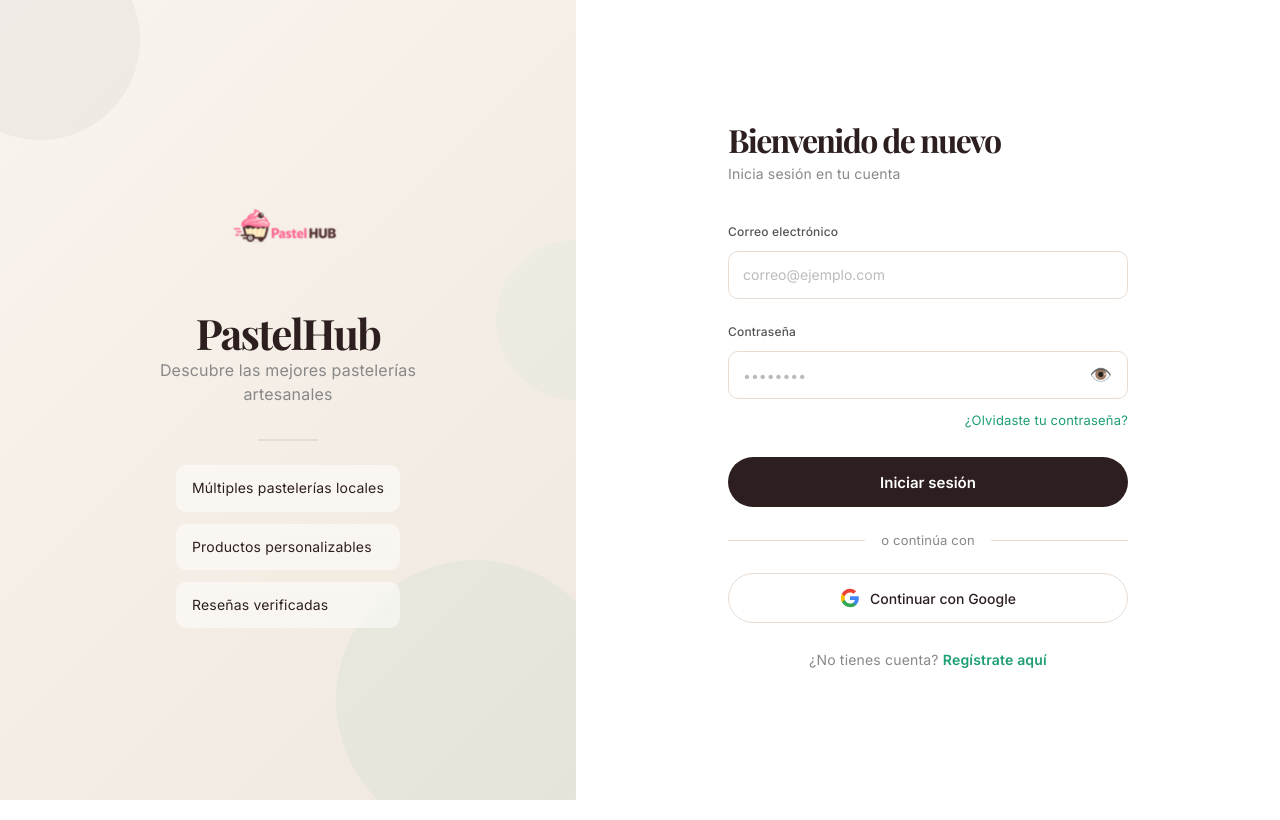
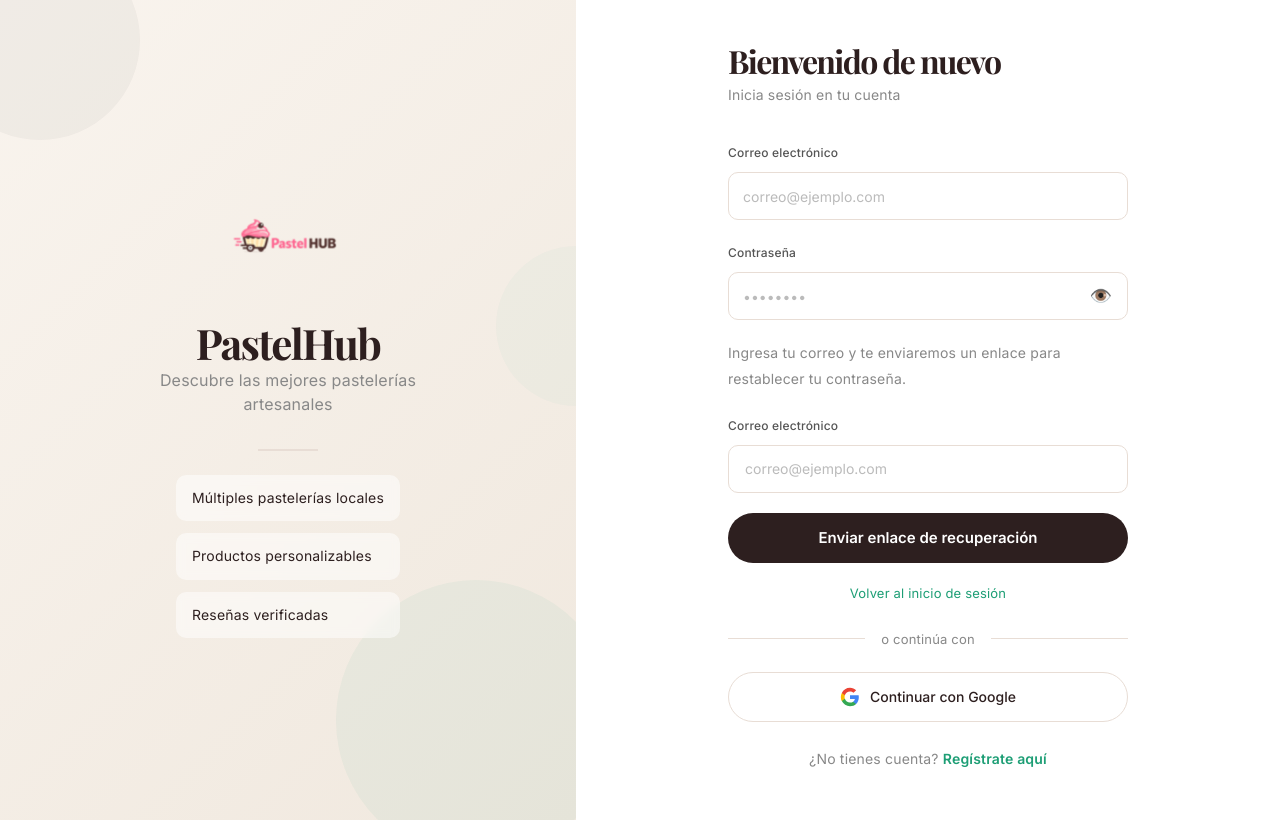
Before and after one commit to Dieegooml/pastelHUB, a React (Vite) app in the folder client/: page /login in a window 1280 px wide. Both pictures are taken after a click on the element "¿Olvidaste tu contraseña?". Built offline with nearby package versions, Linux system fonts and the light colour scheme; no server answers.

Commit message:
feat: agregar recuperación de contraseña con Firebase

```diff
--- a/client/src/pages/public/Login.jsx
+++ b/client/src/pages/public/Login.jsx
@@ -4,6 +4,7 @@
 import { auth, googleProvider } from '../../config/firebase';
 import { useAuth } from '../../context/AuthContext';
 import { api } from '../../services/apiService';
+import { authService } from '../../services/authService';
 import AuthLayout from '../../components/AuthLayout';
 import { colors, font, inputStyle, btnPrimary } from '../../styles/theme';
 
@@ -54,6 +55,9 @@
   const [loading, setLoading] = useState(false);
   const [focusField, setFocusField] = useState(null);
   const [fieldErrors, setFieldErrors] = useState({});
+  const [resetMode, setResetMode] = useState(false);
+  const [resetEmail, setResetEmail] = useState('');
+  const [resetSent, setResetSent] = useState(false);
   const navigate = useNavigate();
 
   const getInputStyle = (field) => ({
@@ -86,6 +90,28 @@
     } catch (err) {
       const code = err.code;
       setError(FIREBASE_ERRORS[code] || 'Error al iniciar sesión');
+    } finally {
+      setLoading(false);
+    }
+  };
+
+  const handleResetPassword = async () => {
+    if (!resetEmail || !/^[^\s@]+@[^\s@]+\.[^\s@]+$/.test(resetEmail)) {
+      setError('Ingresa un correo válido');
+      return;
+    }
+    setLoading(true);
+    setError('');
+    try {
+      await authService.resetPassword(resetEmail);
+      setResetSent(true);
+    } catch (err) {
+      const code = err.code;
+      if (code === 'auth/user-not-found') {
+        setError('No existe una cuenta con este correo');
+      } else {
+        setError('Error al enviar el correo. Intenta más tarde.');
+      }
     } finally {
       setLoading(false);
     }
@@ -180,12 +206,59 @@
         {fieldErrors.password && <div style={fieldErrorStyle}>{fieldErrors.password}</div>}
       </div>
 
+      {resetMode ? (
+        <>
+          {resetSent ? (
+            <div style={{
+              background: colors.successBg, color: colors.success, padding: '16px',
+              borderRadius: '10px', marginBottom: '16px', fontFamily: font.body, fontSize: '14px',
+              borderLeft: `4px solid ${colors.success}`, textAlign: 'center',
+            }}>
+              <div style={{ fontSize: '16px', fontWeight: 600, marginBottom: '4px' }}>Correo enviado</div>
+              <div style={{ fontSize: '13px' }}>Revisa tu bandeja de entrada. Si no aparece, revisa la carpeta de spam.</div>
+            </div>
+          ) : (
+            <>
+              <p style={{ fontFamily: font.body, fontSize: '14px', color: colors.textSecondary, margin: '0 0 20px' }}>
+                Ingresa tu correo y te enviaremos un enlace para restablecer tu contraseña.
+              </p>
+              <div style={{ marginBottom: '20px' }}>
+                <label style={{ fontFamily: font.body, fontSize: '12px', fontWeight: 500, color: '#555', marginBottom: '6px', display: 'block' }}>Correo electrónico</label>
+                <input
+                  style={{ ...inputStyle, height: '48px', fontSize: '14px' }}
+                  type="email"
+                  placeholder="correo@ejemplo.com"
+                  value={resetEmail}
+                  onChange={(e) => setResetEmail(e.target.value)}
+                  disabled={loading}
+                />
+              </div>
+              <button
+                style={loading ? { ...btnPrimary, width: '100%', height: '50px', opacity: 0.6, cursor: 'not-allowed' } : { ...btnPrimary, width: '100%', height: '50px', fontSize: '15px' }}
+                onClick={handleResetPassword}
+                disabled={loading}
+              >
+                {loading ? 'Enviando...' : 'Enviar enlace de recuperación'}
+              </button>
+            </>
+          )}
+          <div style={{ textAlign: 'center', marginTop: '16px' }}>
+            <span
+              style={{ fontFamily: font.body, fontSize: '13px', color: colors.accent, cursor: 'pointer', textDecoration: 'none' }}
+              onClick={() => { setResetMode(false); setResetSent(false); setError(''); setResetEmail(''); }}
+            >
+              Volver al inicio de sesión
+            </span>
+          </div>
+        </>
+      ) : (
+        <>
           <div
             style={{
               display: 'block', textAlign: 'right', fontFamily: font.body, fontSize: '13px',
               color: colors.accent, cursor: 'pointer', marginTop: '-12px', marginBottom: '24px', textDecoration: 'none',
             }}
-        onClick={() => alert('Funcionalidad en desarrollo')}
+            onClick={() => { setResetMode(true); setResetEmail(email); setError(''); }}
           >
             ¿Olvidaste tu contraseña?
           </div>
@@ -206,6 +279,8 @@
               'Iniciar sesión'
             )}
           </button>
+        </>
+      )}
 
       <div style={{
         display: 'flex', alignItems: 'center', gap: '16px',
--- a/client/src/services/authService.js
+++ b/client/src/services/authService.js
@@ -1,4 +1,4 @@
-import { signInWithEmailAndPassword, signOut } from 'firebase/auth';
+import { signInWithEmailAndPassword, signOut, sendPasswordResetEmail } from 'firebase/auth';
 import { api } from './apiService';
 import { auth } from '../config/firebase';
 
@@ -18,4 +18,7 @@
   assignRole: async (uid, roles) => {
     return api.post('/auth/assign-role', { uid, roles });
   },
+  resetPassword: async (email) => {
+    return sendPasswordResetEmail(auth, email);
+  },
 };
```
Lines whose indentation alone changed are shown as unchanged.
